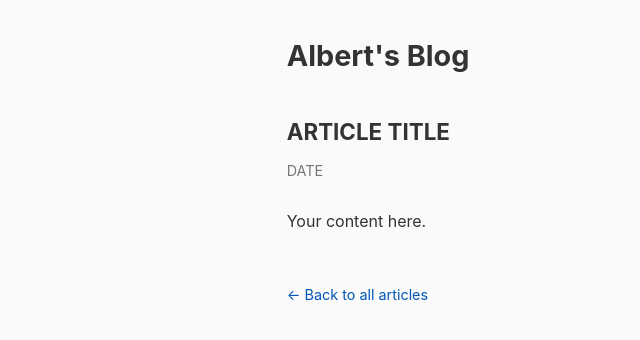
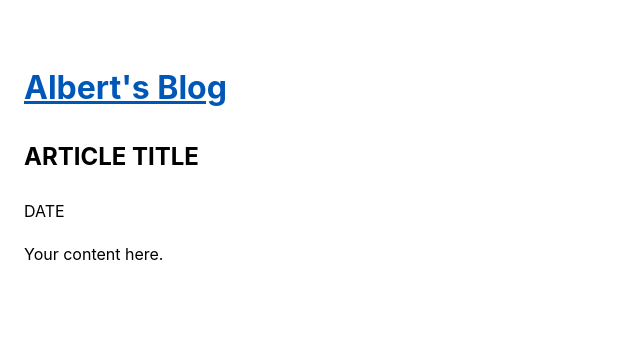
Before and after one commit to albertjoseph0/albert-blog, a plain HTML site: page template.html in a window 1280 px wide. Shown: the whole page, without its empty margins (0-640 px from the left). Drawn offline with Linux system fonts and the light colour scheme.

Commit message:
Simplify blog: remove dates from home page, simplify CSS, remove back link
Amp-Thread-ID: https://ampcode.com/threads/T-019c7317-c723-7358-8d0d-d20cbc3a9232
Co-authored-by: Amp <amp@ampcode.com>

```diff
--- a/style.css
+++ b/style.css
@@ -1,80 +1,18 @@
-* {
-  margin: 0;
-  padding: 0;
-  box-sizing: border-box;
-}
-
 body {
   font-family: -apple-system, BlinkMacSystemFont, "Segoe UI", Helvetica, Arial, sans-serif;
   line-height: 1.7;
-  color: #333;
-  background: #fafafa;
   padding: 2rem 1rem;
-}
-
-main {
-  max-width: 70ch;
-  margin: 0 auto;
 }
 
 a {
   color: #0057b7;
-  text-decoration: none;
-}
-
-a:hover {
-  text-decoration: underline;
-}
-
-h1 {
-  font-size: 1.8rem;
-  margin-bottom: 0.5rem;
-}
-
-h2 {
-  font-size: 1.4rem;
-  margin-top: 1.5rem;
-  margin-bottom: 0.5rem;
-}
-
-p {
-  margin-bottom: 1rem;
-}
-
-.site-header {
-  margin-bottom: 2rem;
-}
-
-.site-header h1 a {
-  color: inherit;
 }
 
 .article-list {
   list-style: none;
+  padding: 0;
 }
 
 .article-list li {
-  margin-bottom: 1.25rem;
+  margin-bottom: 0.5rem;
 }
-
-.article-list .title {
-  font-size: 1.15rem;
-  font-weight: 600;
-}
-
-.article-list .date {
-  font-size: 0.85rem;
-  color: #777;
-}
-
-.article-meta {
-  font-size: 0.9rem;
-  color: #777;
-  margin-bottom: 1.5rem;
-}
-
-.back-link {
-  display: inline-block;
-  margin-top: 2rem;
-  font-size: 0.9rem;
-}
--- a/template.html
+++ b/template.html
@@ -17,8 +17,6 @@
       <div class="article-meta">DATE</div>
 
       <p>Your content here.</p>
-
-      <a class="back-link" href="../">← Back to all articles</a>
     </article>
   </main>
 </body>
```
Also changed, not shown: articles/hello-world.html (+0 -2 lines), index.html (+0 -1 lines), 1 other file.
